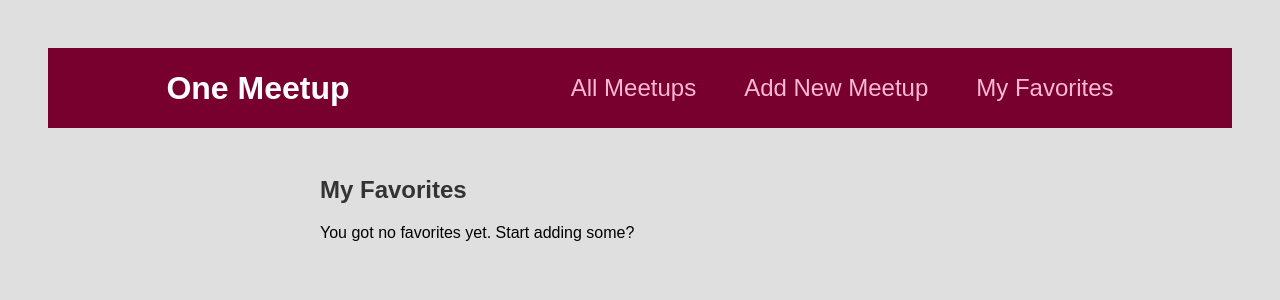
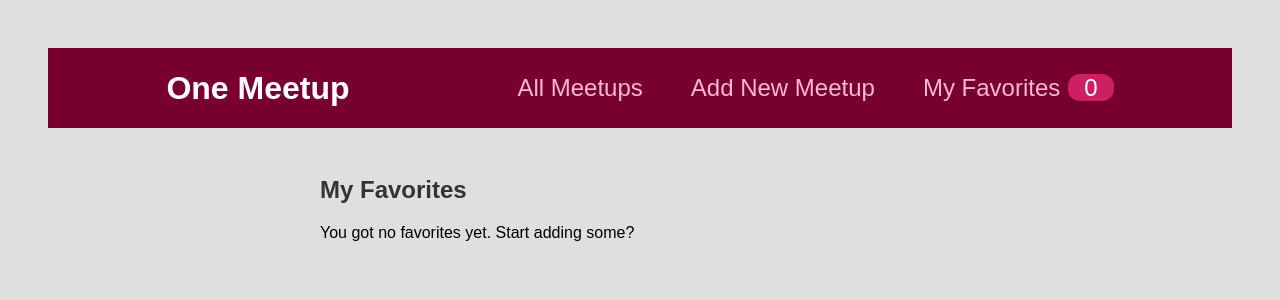
Before and after one commit to NSBM-SPM-2021/github-basics-OneZ-9, a React (Create React App) app: page /favorites in a window 1280 px wide. Shown: the top 300 px of the page. Built offline with nearby package versions, Linux system fonts and the light colour scheme.

Commit message:
Add badge to Navigation bar for show Favarite meetup count

```diff
--- a/src/components/layout/MainNavigation.js
+++ b/src/components/layout/MainNavigation.js
@@ -1,8 +1,12 @@
+import { useContext } from "react";
+
 import { Link } from "react-router-dom";
 
 import classes from "./MainNavigation.module.css";
+import FavoritesContext from "../../store/favorites-context";
 
 function MainNavigation() {
+  const favoriteCtx = useContext(FavoritesContext);
   return (
     <header className={classes.header}>
       <div className={classes.logo}>One Meetup</div>
@@ -17,7 +21,12 @@
           </li>
 
           <li>
-            <Link to="/favorites">My Favorites</Link>
+            <Link to="/favorites">
+              My Favorites
+              <span className={classes.badge}>
+                {favoriteCtx.totalFavorites}
+              </span>
+            </Link>
           </li>
         </ul>
       </nav>
```
